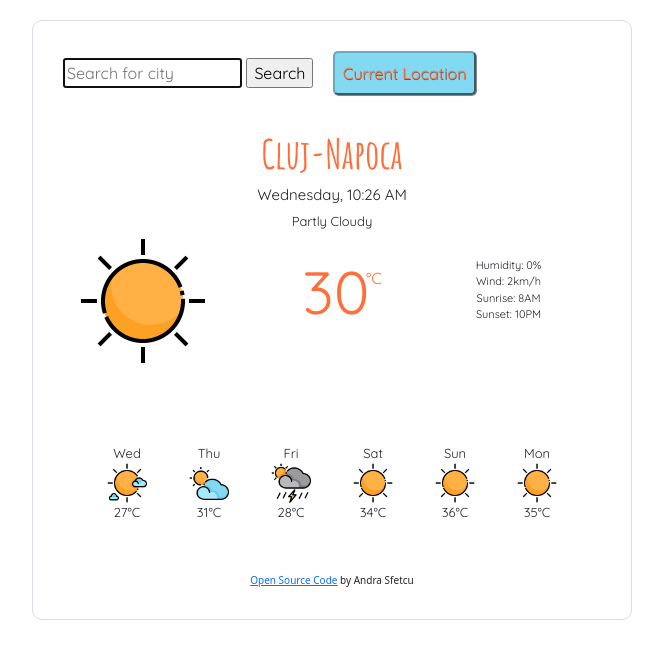
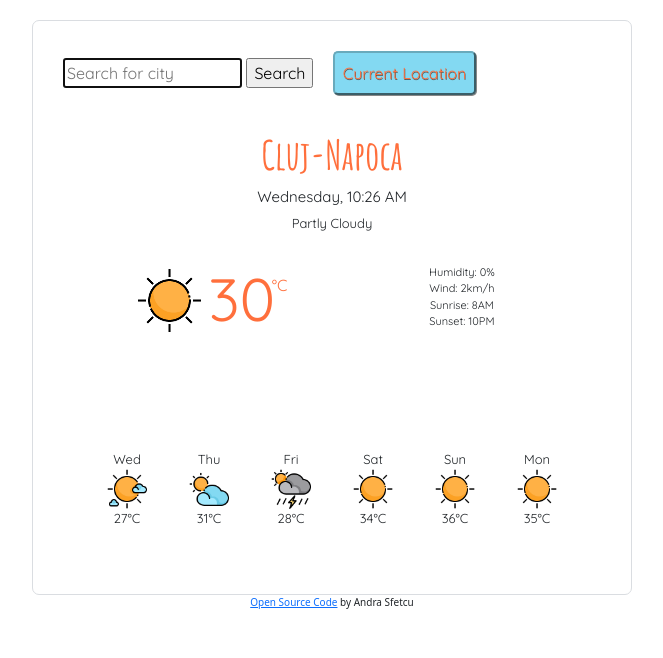
Before and after one commit to narandra-s/weather-app-project, a website built with Parcel: page index.html in a window 1280 px wide. Shown: the whole page, without its empty margins (308-971 px from the left). Built offline with nearby package versions, Linux system fonts and the light colour scheme.

Commit message:
before using Flexbox

```diff
--- a/index.html
+++ b/index.html
@@ -34,6 +34,7 @@
     <link rel="stylesheet" href="src/styles.css" />
   </head>
   <body>
+    <div class="weather-app-wrapper">
       <div class="weatherApp">
         <form id="searchCity">
           <input
@@ -53,14 +54,34 @@
           <div id="description">Partly Cloudy</div>
         </div>
         <div class="row current-weather">
-        <div class="col-4 main-icon">
-          <img src="image/15-Sun.png" />
-        </div>
-        <div class="col-4 current-temp">
+          <div class="col-md-6 current-temp">
+            <img id="main-icon" src="image/15-Sun.png" />
             <span class="temperature" id="temperature">30</span>
             <span class="units"> °C </span>
           </div>
-        <div class="col-4 current-stats">
+          <div class="col-md-6 current-stats">
+            <ul>
+              <li>Humidity: <span id="humidity"> 0</span>%</li>
+              <li>
+                Wind:
+                <span id="wind"> 2</span>km/h
+              </li>
+              <li>Sunrise:<span id="sunrise"> 8AM</span></li>
+              <li>
+                Sunset:
+                <span id="sunset"> 10PM</span>
+              </li>
+            </ul>
+          </div>
+
+          <!-- <div class="col-md-4 main-icon">
+          <img id="main-icon" src="image/15-Sun.png" />
+        </div>
+        <div class="col-md-4 current-temp">
+          <span class="temperature" id="temperature">30</span>
+          <span class="units"> °C </span>
+        </div>
+        <div class="col-md-4 current-stats">
           Humidity: <span id="humidity"> 0</span>%
           <br />
           Wind: <span id="wind"> 2</span>km/h
@@ -68,7 +89,7 @@
           Sunrise:<span id="sunrise"> 8AM</span>
           <br />
           Sunset: <span id="sunset"> 10PM</span>
-        </div>
+        </div> -->
         </div>
         <br />
         <div class="row next-days">
@@ -84,7 +105,10 @@
           </div>
           <div class="col-2">
             Fri
-          <img class="next-days-images" src="image/13-Scattered T-Storms.png" />
+            <img
+              class="next-days-images"
+              src="image/13-Scattered T-Storms.png"
+            />
             28°C
           </div>
           <div class="col-2">
@@ -103,6 +127,7 @@
             35°C
           </div>
         </div>
+      </div>
       <p class="footer">
         <a
           href="https://github.com/narandra-s/weather-app-project"
@@ -113,12 +138,12 @@
         by Andra Sfetcu
       </p>
     </div>
-
     <script
       src="https://cdn.jsdelivr.net/npm/bootstrap@5.2.0-beta1/dist/js/bootstrap.bundle.min.js"
       integrity="sha384-pprn3073KE6tl6bjs2QrFaJGz5/SUsLqktiwsUTF55Jfv3qYSDhgCecCxMW52nD2"
       crossorigin="anonymous"
     ></script>
+    <!-- Imported JS file -->
     <script src="src/script.js"></script>
   </body>
 </html>
--- a/src/styles.css
+++ b/src/styles.css
@@ -1,17 +1,29 @@
+.weather-app-wrapper {
+  margin: 20px auto;
+  max-width: 600px;
+}
 .weatherApp {
   border: 1px solid #dadde1;
   padding: 15px;
-  margin: 20px auto;
-  border-radius: 10px;
-  max-width: 600px;
+  border-radius: 7px;
 }
 h1 {
   color: #ff6f3c;
   font-family: "Amatic SC", cursive;
   margin-top: 20px;
+  line-height: 50px;
 }
 h2 {
   font-size: 15px;
+  font-family: "Quicksand", sans-serif;
+}
+ul {
+  padding: 20px 0;
+}
+li {
+  list-style: none;
+  font-size: 11px;
+  text-align: center;
   font-family: "Quicksand", sans-serif;
 }
 #description {
@@ -31,10 +43,10 @@ h2 {
   text-align: center;
   font-size: 10px;
 }
+
 .current-weather {
   margin: 0 auto;
-  padding: 5px;
-  max-width: 70%;
+  padding: 10px;
 }
 
 .current-temp {
@@ -45,12 +57,13 @@ h2 {
   color: #ff6f3c;
   padding: 10px 0;
 }
-.current-stats {
-  font-size: 11px;
-  text-align: center;
-  padding: 20px;
-  font-family: "Quicksand", sans-serif;
+
+#main-icon {
+  width: 65px;
+  margin-right: -10px;
+  margin-top: -10px;
 }
+
 .next-days {
   padding: 50px;
   text-align: center;
```
Lines whose indentation alone changed are shown as unchanged.
